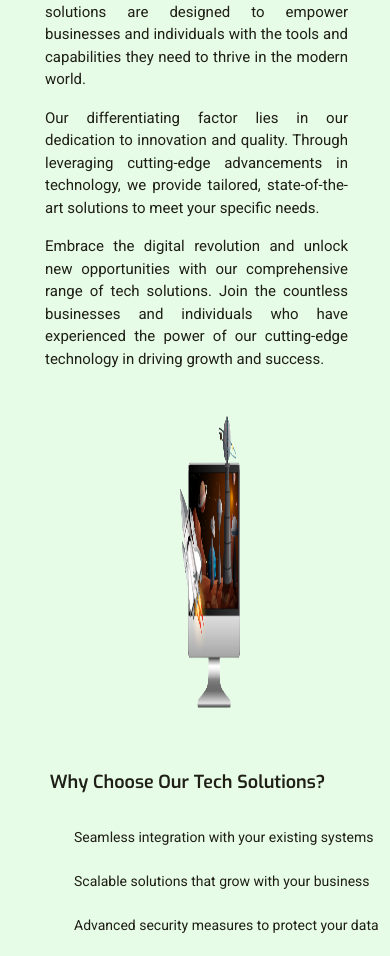
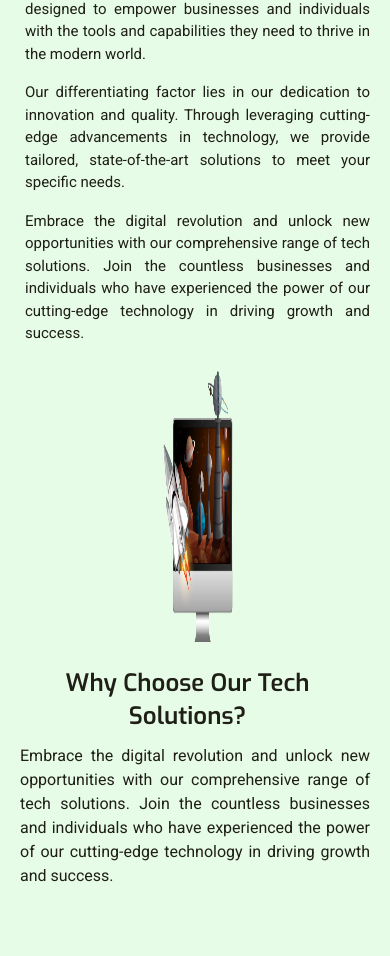
Before and after one commit to Michael-Builds/Atmostech-Solutions, a React (Create React App) app: page / in a window 390 px wide. Shown: the part 1041-1997 px from the top of the page. Built offline with nearby package versions, Linux system fonts and the light colour scheme.

Commit message:
Media Queries for Mobile Devices Done

```diff
--- a/src/components/Footer/Footer.jsx
+++ b/src/components/Footer/Footer.jsx
@@ -46,11 +46,12 @@ export default function Footer() {
     return (
         <footer className="relative w-full footer">
             <div className="mx-auto w-full max-w-7xl px-8 ">
-                <div className="mx-auto grid w-full grid-cols-1 gap-8 py-12 md:grid-cols-2 lg:grid-cols-4 ">
+                <div id='footer-items-container' className="mx-auto grid w-full grid-cols-1 gap-8 py-12 md:grid-cols-2 lg:grid-cols-4 ">
                     {SITEMAP.map(({ title, links }, key) => (
-                        <div key={key} className="w-full ">
+                        <div key={key} className="w-full " >
                             <Typography
                                 variant="small"
+                                id='footer-main'
                                 className="mb-4 font-bold uppercase footer-main"
                             >
                                 {title}
@@ -71,6 +72,7 @@ export default function Footer() {
                         </div>
                     ))}
                 </div>
+
                 <div className="flex w-full  flex-col items-center justify-center border-t border-blue-gray-200 py-4 border-t-1 md:flex-row md:justify-between">
                     <Typography
                         variant="small"
--- a/src/components/Home/Items.jsx
+++ b/src/components/Home/Items.jsx
@@ -4,12 +4,12 @@ export default styled.div`
   display: flex;
   justify-content: center;
   align-items: center;
-  height: 200px;
-  width: 70%;
+  height: 190px;
+  width: 120%;
   justify-content: center;
   align-items: center;
   background-color: #f5f5f5;
   margin: 15px 15px;
   font-size: 3.8em;
-  box-shadow: 0 2px 4px rgba(0, 0, 0, 0.2);
+  box-shadow: 0 2px 4px rgba(0, 0, 0, 0.4);
 `;
--- a/src/components/Home/Value.jsx
+++ b/src/components/Home/Value.jsx
@@ -43,7 +43,7 @@ const ValueProposition = () => {
                             cutting-edge technology in driving growth and success.
                         </p>
                     </div>
-                    <div id = 'mision-img'className="flex justify-center">
+                    <div id='mision-img' className="flex justify-center">
                         <img
                             src={cutting}
                             alt="ATMOS-PIC"
@@ -66,16 +66,15 @@ const ValueProposition = () => {
                         />
                     </div>
                     <div className="flex flex-col justify-center value-content">
-                        <h2 className="text-4xl font-bold mb-3 second-heading">
+                        <h2 id='value-pop' className="text-4xl font-bold mb-3 second-heading">
                             Why Choose Our Tech Solutions?
                         </h2>
-                        <ul className="pl-6">
-                            <li>Seamless integration with your existing systems</li>
-                            <li>Scalable solutions that grow with your business</li>
-                            <li>Advanced security measures to protect your data</li>
-                            <li>Intuitive user interfaces for easy adoption</li>
-                            <li>Proven track record of successful implementations</li>
-                        </ul>
+                        <p className="mb-4 ">
+                            Embrace the digital revolution and unlock new opportunities with
+                            our comprehensive range of tech solutions. Join the countless
+                            businesses and individuals who have experienced the power of our
+                            cutting-edge technology in driving growth and success.
+                        </p>
                     </div>
 
                 </div>
--- a/src/main.css
+++ b/src/main.css
@@ -1037,6 +1037,7 @@
 }
 
 @media only screen and (min-width: 320px) and (max-width: 479px) {
+
   #services-products h1 {
     font-size: 20px;
     margin-top: -10px;
@@ -1426,6 +1427,18 @@
   #counter-number {
     font-size: 22px;
   }
+
+  #footer-items-container{
+    display: grid;
+    grid-template-columns: repeat(2, 1fr);
+    gap: 10px;
+    justify-content: center;
+    align-items: center;
+    margin-left: 25px;
+  }
+  #footer-main{
+    margin-bottom:5px;
+  }
 }
 
 @media only screen and (max-width: 480px) {
@@ -1468,16 +1481,19 @@
     margin-top: 60px;
     text-align: center;
     justify-content: center;
-    font-size: 18px;
+    font-size: 22px;
     margin-right: 42px;
-  }
-
+    margin-top: 15px;
+    max-width: 90%;
+  }
   .value-main p {
     line-height: 1.4;
     text-align: justify;
     text-justify: inter-word;
-    font-size: 10px;
+    font-size: 14px;
     margin-right: 42px;
+    margin-left: 25px;
+    margin-right: 20px;
   }
 
   .value-prop {
@@ -1499,39 +1515,38 @@
     justify-content: center;
   }
 
-  .value-content ul li {
-    font-size: 14px;
-    text-align: center;
-    list-style: none;
+  .value-content p {
+    font-size: 16px;
     padding-bottom: 0.5rem;
-    margin-left: 50px;
-  }
-
-  .value-content ul {
-    display: flex;
-    flex-direction: row;
-    flex-wrap: wrap;
-    justify-content: flex-start;
-    align-items: flex-start;
+    margin-left: 20px;
+    text-align: justify;
+    text-justify: inter-word;
+    margin-right: 20px;
   }
 
   #mision-img {
-    height: 350px;
-    width: 200px;
-    margin-top: -70px;
-    margin-bottom: -10px;
+    height: 320px;
+    width: 230px;
+    margin-top: -90px;
+    margin-bottom: -5px;
+    margin-left : -25px;
   }
   .images {
     margin-bottom: 50px;
     height: 250px;
     width: 250px;
   }
+  #value-pop{
+    font-size: 24px;
+    line-height: 1.4;
+    margin-top: -15px;
+  }
 
   #services-products .title {
-    font-size: 26px;
+    font-size: 28px;
     margin-left: auto;
     margin-right: auto;
-    margin-top: 18px;
+    margin-top: -10px;
     line-height: 1.2;
     max-width: 90%;
     text-align: center;
@@ -1550,8 +1565,8 @@
     flex-direction: column;
     align-items: center;
     gap: 1rem;
-    max-width: 23rem;
-    height: 26rem;
+    max-width: 24rem;
+    height: 27rem;
   }
 
   .title-typo {
@@ -1580,23 +1595,24 @@
   }
 
   .heading {
-    font-size: 26px;
+    font-size: 28px;
     margin-bottom: 15px;
+    margin-top: -20px;
   }
 
   .impact p {
     text-align: justify;
     text-justify: inter-word;
     font-size: 14px;
-    line-height: 1.5;
+    line-height: 1.4;
     margin-left: 25px;
+    margin-right: 25px;
   }
 
   .heading2 {
-    font-size: 22px;
-    margin-left: 45px;
-    text-align: justify;
-    text-justify: inter-word;
+    font-size: 24px;
+    margin-left: 35px;
+    text-align: center;
   }
 
   .impact-items {
@@ -1607,23 +1623,23 @@
     align-items: center;
   }
   .counter-item {
-    width: 250px;
-    height: 200px;
+    width: 240px;
+    height: 190px;
   }
   #counter-number {
-    font-size: 30px;
-    margin-bottom: 20px;
+    font-size: 36px;
+    margin-bottom: 10px;
   }
   #counter-element {
-    font-size: 14px;
+    font-size: 16px;
   }
 
   .team-header {
-    font-size: 26px;
+    font-size: 28px;
     line-height: 1.5;
   }
   .team-sub {
-    font-size: 14px;
+    font-size: 16px;
     line-height: 1.5;
     margin-top: -5px;
     text-align: center;
@@ -1636,19 +1652,21 @@
     align-items: center;
   }
   .main-card {
-    width: 320px;
-    height: 400px;
+    width: 300px;
+    height: 390px;
   }
   .trusted-head {
-    font-size: 26px;
+    font-size: 28px;
     line-height: 1.5;
     text-align: center;
+    margin-top: 25px;
   }
   .trusted-sub {
-    font-size: 14px;
+    font-size: 16px;
     line-height: 1.5;
-    text-align: center;
+    margin-left: 10px;
     margin-top: -10px;
+    max-width: 95%;
   }
   .carousel-pagination {
     justify-content: center;
```
